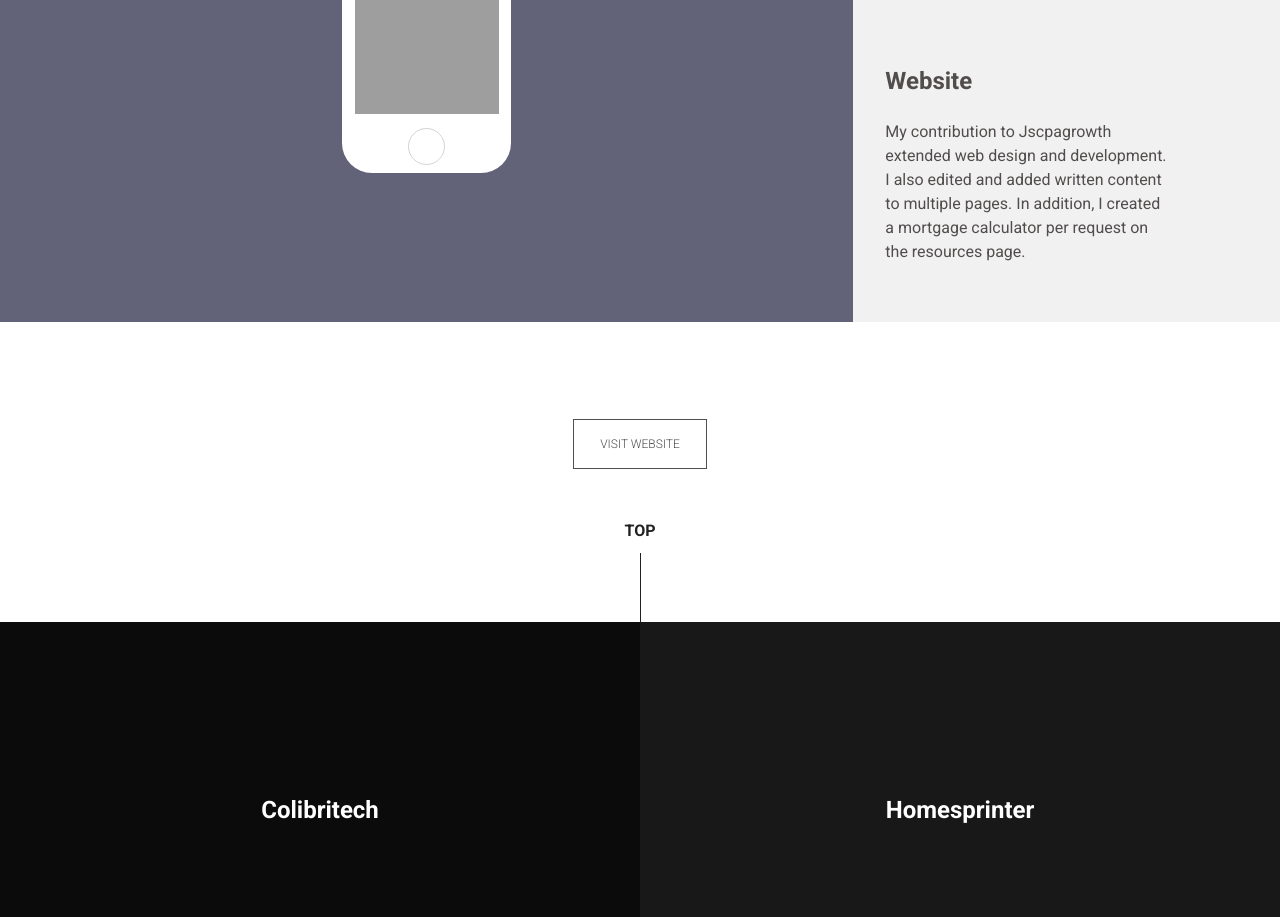
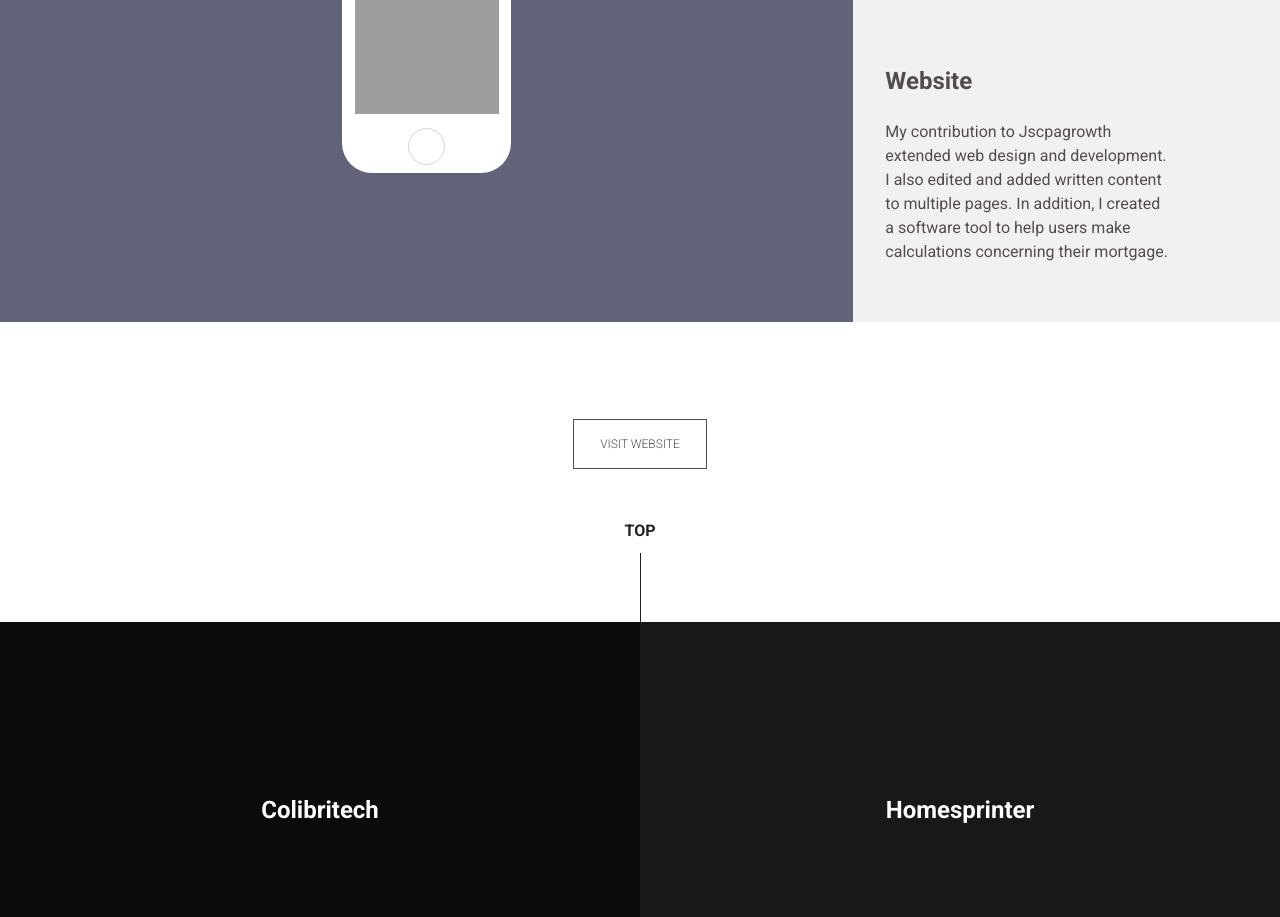
Before and after one commit to tfb34/portfolio, a plain HTML site: page project2.html in a window 1280 px wide. Shown: the part 2520-3437 px from the top of the page. Drawn offline with Linux system fonts and the light colour scheme; grey boxes are pictures that could not be loaded.

Commit message:
Update incorrect link on project4 and update content

```diff
--- a/project2.html
+++ b/project2.html
@@ -116,7 +116,7 @@
             <div class="col-md-4" style="background-color: #F1F1F1">
                 <div class="description">
                     <h3>Website</h3>
-                    <p>My contribution to Jscpagrowth extended web design and development. I also edited and added written content to multiple pages. In addition, I created a mortgage calculator per request on the resources page.</p>
+                    <p>My contribution to Jscpagrowth extended web design and development. I also edited and added written content to multiple pages. In addition, I created a software tool to help users make calculations concerning their mortgage.</p>
                 </div>
             </div>
         </div>
@@ -129,7 +129,7 @@
         <ul>
             <li>
                 <h3>Website</h3>
-                <p>My contribution to Jscpagrowth extended web design and development. I also edited and added written content to multiple pages. In addition, I created a mortgage calculator per request on the resources page. </p>
+                <p>My contribution to Jscpagrowth extended web design and development. I also edited and added written content to multiple pages. In addition, I created a software tool to help users make calculations concerning their mortgage.</p>
             </li>
             <li style="text-align: center;margin-top:2em"><a href="http://jscpagrowth.com/" class="button">VISIT WEBSITE</a></li>
         </ul>
```
Also changed, not shown: project4.html (+1 -1 lines).
